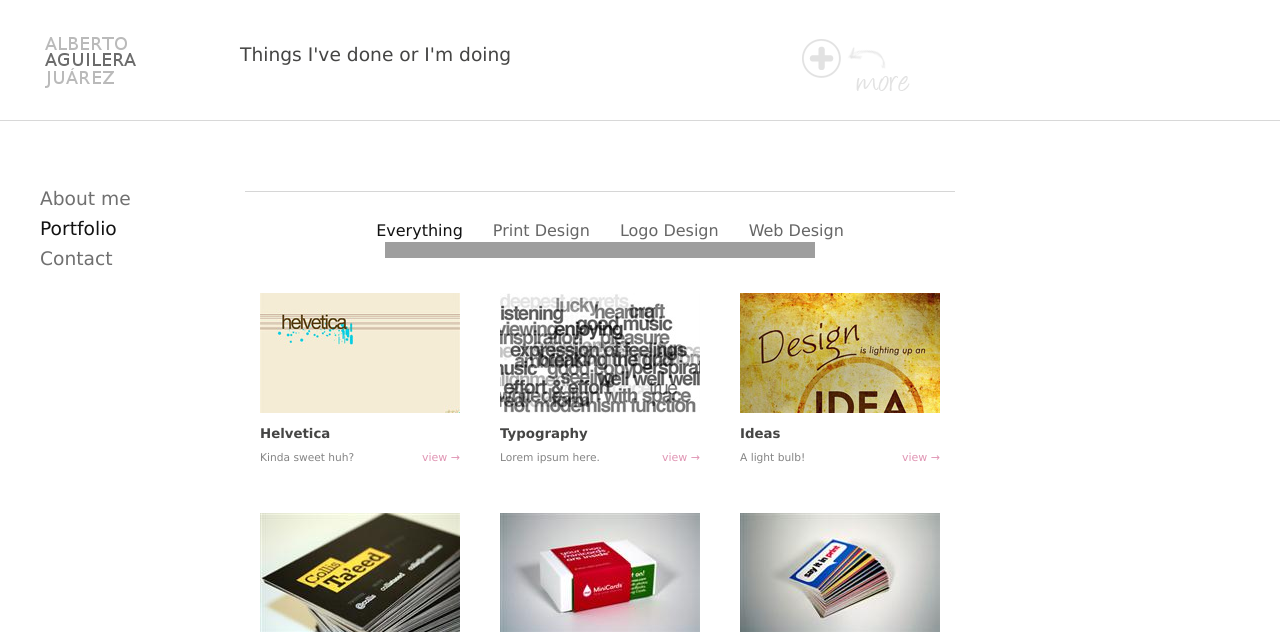
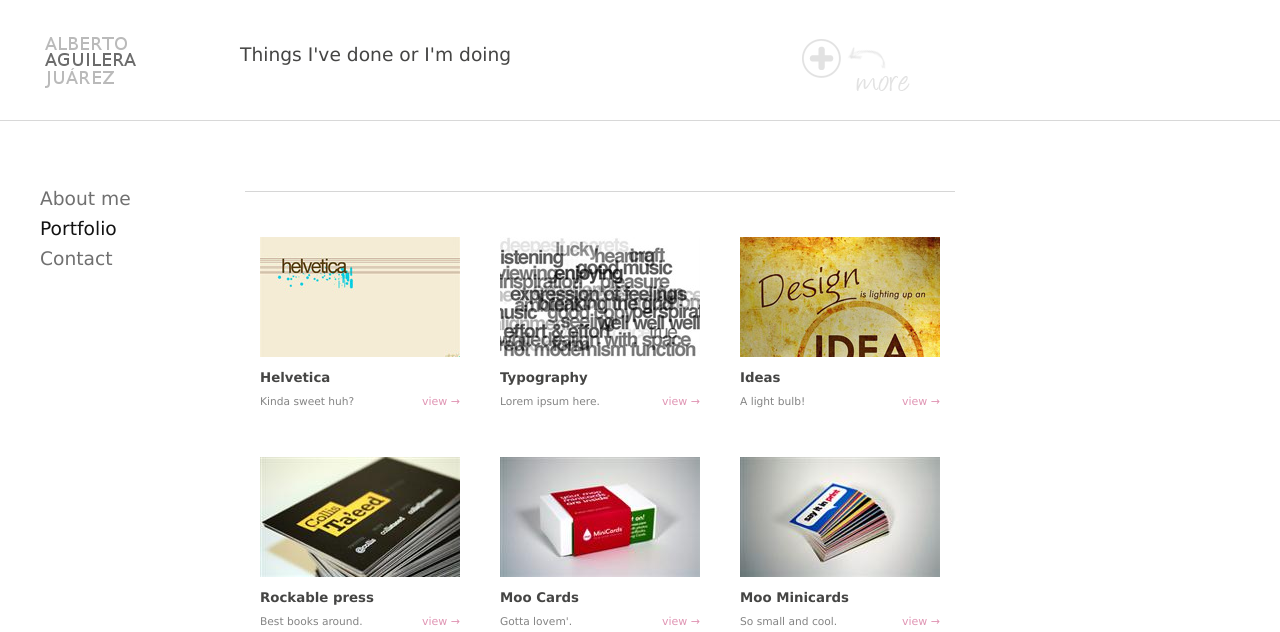
Before and after one commit to drimer/albertoaj_com, a Python web app: template templates/portfolio.html in a window 1280 px wide. Shown: the top 632 px of the page. Run offline with Jinja, Linux system fonts and the light colour scheme; the template is opened without the code that fills it, so the values that code supplies are empty; some web fonts are replaced; grey boxes are pictures that could not be loaded.

Commit message:
templates/portfolio.html: Remove useless divider

```diff
--- a/templates/portfolio.html
+++ b/templates/portfolio.html
@@ -9,8 +9,6 @@
 {% block content %}
   <!--This is the START of the portfolio section-->
   <div class="spacer"></div>
-  <div id="filter"></div>
-  <img class="star-divider" src="static/images/subscribe_divider.png" />
   <div id="container">
     <ul id="stage">
       <li data-tags="Print Design"><a href="project-sample.html"><img src="static/images/portfolio/thumbs/image(1).jpg" alt="Illustration" /></a>
```
